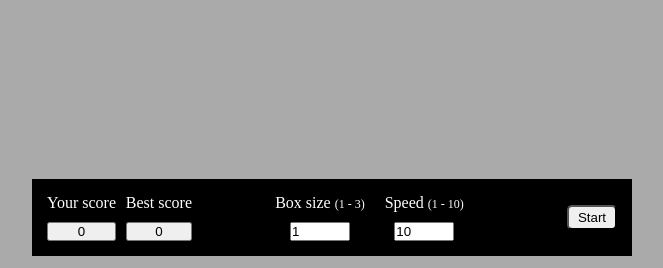
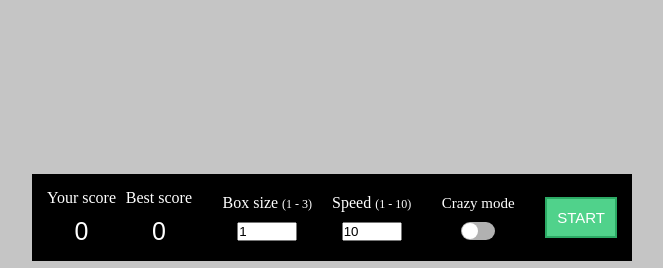
Before and after one commit to UsmanAhri/snake, a plain HTML site: page index.html in a window 1280 px wide. Shown: the part 100-368 px from the top of the page, without its empty margins (308-971 px from the left). Drawn offline with Linux system fonts and the light colour scheme.

Commit message:
added crazy mode

```diff
--- a/css/style.css
+++ b/css/style.css
@@ -9,7 +9,7 @@
     align-items: center;
     flex-direction: column;
     min-height: 100vh;
-    background-color: #aaaaaa;
+    background-color: #c5c5c5;
 }
 .game-over-wrap {
     display: none;
@@ -81,7 +81,11 @@
 }
 .settings__score-view {
     margin-top: 10px;
+    background: none;
+    border: none;
     width: 100%;
+    color: #FFF;
+    font-size: 25px;
 }
 .settings__wrap {
     display: flex;
@@ -108,11 +112,81 @@
     font-size: 12px;
 }
 #settings__start {
-    width: 50px;
-    height: 25px;
-    text-align: center;
-    border-radius: 5px;
+    display: block;
+    padding: 10px;
     outline: none;
+    color: white;
+    font-size: 15px;
+    text-transform: uppercase;
+    background-color: #50d28b;
+    border: solid 2px #2caa65;
     cursor: pointer;
-    margin-left: 20px;
 }
+#settings__start:hover {
+    background-color: darkslategray;
+    border: solid 2px #1c2f2f;
+  }
+label.sw {
+    position: relative;
+    width: 34px;
+    height: 18px;
+    cursor: pointer;
+}
+
+label.sw input[type="checkbox"] {
+    display: none;
+}
+
+label.sw .sw-pan {
+    display: inline-block;
+    width: inherit;
+    height: inherit;
+    background: #b1b1b1;
+    border-radius: 10px;
+}
+
+label.sw .sw-btn {
+    display: inline-block;
+    width: 16px;
+    height: 16px;
+    position: absolute;
+    top: 1px;
+    left: 1px;
+    background: #fff;
+    border-radius: 50%;
+    transition: all .2s;
+}
+
+label.sw input:checked ~ .sw-btn {
+    left: 17px;
+    background: #adadad;
+}
+
+label.sw input:checked ~ .sw-pan {
+    opacity: 0.5;
+    background: #adadad;
+}
+
+label.sw input:disabled ~ .sw-btn, label.sw input:disabled ~ .sw-pan {
+    opacity: 0.5;
+    cursor: not-allowed;
+}
+
+label.sw-success input:checked ~ .sw-btn {
+    background: #5cb85c;
+}
+
+label.sw-success input:checked ~ .sw-pan {
+    background: #5cb85c;
+}
+.crazy-mode-wrap {
+    color: #ffffff;
+    display: flex;
+    flex-direction: column;
+    align-items: center;
+    justify-content: space-between;
+}
+.crazy-mode__title {
+    margin-bottom: 10px;
+    font-size: 15px;
+}
--- a/index.html
+++ b/index.html
@@ -40,6 +40,16 @@
                     <input type="text" id="speed" class="settings__cell-input" value="10">
                 </div>
             </div>
+            <div class="crazy-mode-wrap">
+                <p class="crazy-mode__title">
+                    Crazy mode
+                </p>
+                <label class="sw sw-success">
+                    <input type="checkbox" id="crazy-mode">
+                    <span class="sw-pan"></span>
+                    <span class="sw-btn"></span>
+                </label>
+            </div>
             <button id="settings__start">Start</button>
         </div>
         <canvas id="canvas" width="" height=""></canvas>
--- a/js/main.js
+++ b/js/main.js
@@ -109,12 +109,25 @@ let food = {
     }
 };
 
+let crazyMode = document.getElementById("crazy-mode");
+
+crazyMode.addEventListener("click", function () {
+    crazyModeSettingsDisable();
+});
+
+function crazyModeSettingsDisable() {
+    document.getElementById('box').toggleAttribute('disabled');
+    document.getElementById('speed').toggleAttribute('disabled');
+}
+
 startButton.addEventListener("click", function () {
     startGame();
 });
 
 function validationCheck(obj) {
-    let minBoxSize = 1,
+    let factorSize = 10,
+        factorSpeed = 100,
+        minBoxSize = 1,
         maxBoxSize = 3,
         minSpeed = 1,
         maxSpeed = 10;
@@ -122,11 +135,12 @@ function validationCheck(obj) {
     // Box body validation
 
     if (obj.box >= minBoxSize && obj.box <= maxBoxSize) {
-        obj.box = Math.round(obj.box) * 10;
+        obj.box = Math.round(obj.box) * factorSize;
     } else if (obj.box < minBoxSize) {
+        obj.box = minBoxSize * factorSize;
         document.getElementById('box').value = minBoxSize;
     } else if (obj.box > maxBoxSize) {
-        obj.box = maxBoxSize * 10;
+        obj.box = maxBoxSize * factorSize;
         document.getElementById('box').value = maxBoxSize;
     }
 
@@ -134,10 +148,10 @@ function validationCheck(obj) {
 
     if (obj.speed >= minSpeed && obj.speed <= maxSpeed) {
         if (obj.speed === maxSpeed) {
-            obj.speed = 100 * ((maxSpeed + 1) - Math.round(obj.speed));
+            obj.speed = factorSpeed * ((maxSpeed + 1) - Math.round(obj.speed));
         }
         else {
-            obj.speed = 100 * (maxSpeed - Math.round(obj.speed));
+            obj.speed = factorSpeed * (maxSpeed - Math.round(obj.speed));
         }
     }
     else if (obj.speed < minSpeed) {
@@ -157,8 +171,16 @@ function startGame() {
     };
 
     validationCheck(personalSettings);
-    settings.box = personalSettings.box;
-    settings.speed = personalSettings.speed;
+    if (crazyMode.checked === true) {
+        settings.box = 10;
+        settings.speed = 20;
+        document.getElementById('box').value = 1;
+        document.getElementById('speed').value = 20;
+    }
+    else {
+        settings.box = personalSettings.box;
+        settings.speed = personalSettings.speed;
+    }
 
     gameOverBlock.style.display = 'none';
     food.generateFood(3);
@@ -173,6 +195,7 @@ function startGame() {
     document.getElementById('settings-score').value = score;
     document.getElementById('box').setAttribute('disabled', 'disabled');
     document.getElementById('speed').setAttribute('disabled', 'disabled');
+    document.getElementById('crazy-mode').setAttribute('disabled', 'disabled');
     document.getElementById('settings__start').setAttribute('disabled', 'disabled');
 }
 
```
